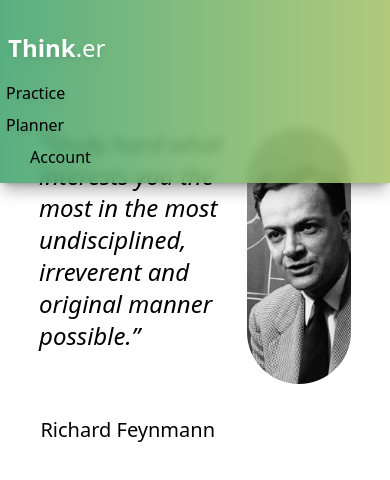
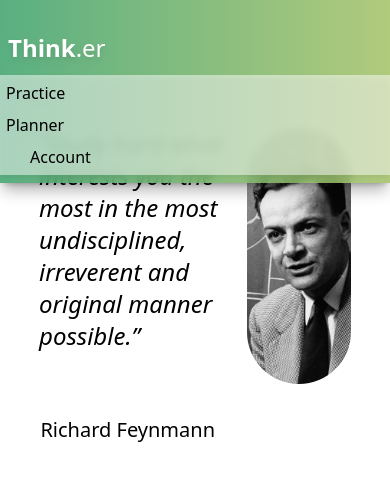
Before and after one commit to ratasorin/unihack, a React (Vite) app in the folder client/: page / in a window 390 px wide. Both pictures are taken after a click on the button 368 px from the left and 46 px from the top of the page. Shown: the top 480 px of the page. Built offline with nearby package versions, Linux system fonts and the light colour scheme; some icons are missing.

Commit message:
Split style lines

```diff
--- a/client/src/components/navbar.jsx
+++ b/client/src/components/navbar.jsx
@@ -55,7 +55,11 @@ export function NavBar(props) {
         </div>
         <div
           id='navbarLinks'
-          className='flex-1 gap-x-4 gap-y-2 p-1.5 hidden md:items-end md:justify-end flex-col bg-navbarOpen text-black md:bg-transparent md:text-white md:flex md:flex-row'
+          className='flex-1 gap-x-4 gap-y-2 p-1.5
+          hidden flex-col md:flex md:flex-row
+          md:items-end md:justify-end
+          bg-white-alpha-50 text-black
+          md:bg-transparent md:text-white'
         >
           {props.children}
         </div>
```
